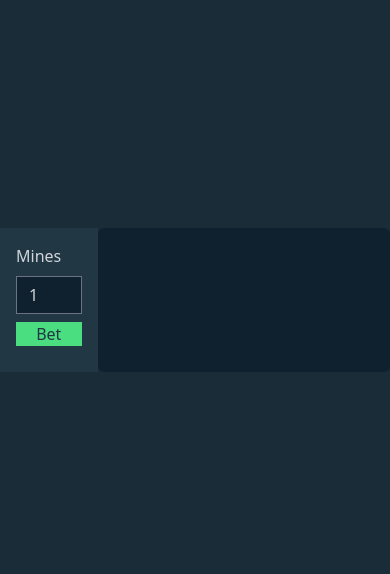
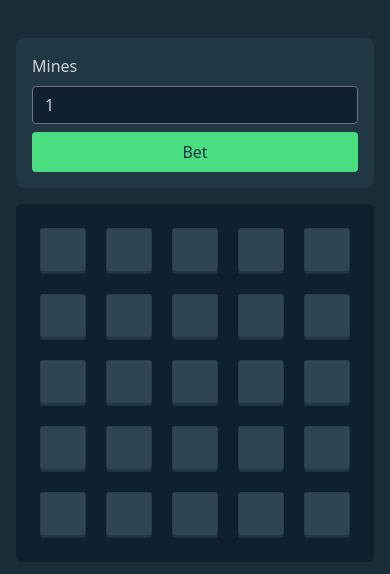
Before and after one commit to mohithingorani/Mines-Game-Stake, a Next.js app: page / in a window 390 px wide. Shown: the part 122-696 px from the top of the page. Built offline with nearby package versions, Linux system fonts and the light colour scheme.

Commit message:
made it responsive

```diff
--- a/src/app/page.tsx
+++ b/src/app/page.tsx
@@ -42,50 +42,49 @@ export default function Home() {
   };
 
   return (
-    //Full Page
-    <div className="h-screen w-full flex flex-col justify-center items-center bg-[#1A2C38]">
-      <div className=" grid grid-cols-4">
-        <div className="col-span-1  bg-[#213743]">
-          <div className="px-4 py-4 flex flex-col w-full max-w-md text-gray-300 gap-2">
+    <div className="h-screen w-full flex flex-col justify-center items-center bg-[#1A2C38] px-4">
+      <div className="w-full max-w-4xl grid grid-cols-1 md:grid-cols-4 gap-4">
+        <div className="md:col-span-1 bg-[#213743] p-4 rounded-lg">
+          <div className="flex flex-col text-gray-300 gap-2">
             <div>Mines</div>
             <input
               type="number"
               max="24"
               value={mines}
               onChange={(e) => setMines(Math.min(parseInt(e.target.value), 24))}
-              className="bg-[#0F212E] border w-full border-gray-500 text-gray-300 px-3 py-1.5"
+              className="bg-[#0F212E] border w-full border-gray-500 text-gray-300 px-3 py-1.5 rounded"
             />
             <button
-              className="bg-green-400 text-[#213743] w-full hover:bg-green-500"
+              className="bg-green-400 text-[#213743] w-full hover:bg-green-500 rounded py-2"
               onClick={startProgram}
             >
               Bet
             </button>
             {mines > 24 && (
-              <div className="text-red-500">Mines cannot exceed 24</div>
+              <div className="text-red-500 mt-2">Mines cannot exceed 24</div>
             )}
           </div>
 
           {lost && (
-            <div className="flex flex-col justify-center items-center">
-              <div className="text-white text-4xl">You lost!</div>
+            <div className="flex flex-col justify-center items-center mt-4">
+              <div className="text-white text-2xl md:text-4xl">You lost!</div>
               <button
                 onClick={() => {
                   setRestart(!restart);
                   setLost(false);
                 }}
                 type="button"
-                className="w-32 mt-4 text-white bg-blue-700 hover:bg-blue-800 focus:outline-none font-medium rounded-full text-sm px-5 py-2.5 text-center"
+                className="w-full md:w-32 mt-4 text-white bg-blue-700 hover:bg-blue-800 focus:outline-none font-medium rounded-full text-sm px-5 py-2.5 text-center"
               >
                 Retry
               </button>
             </div>
           )}
         </div>
-        <div className="col-span-3 bg-[#0F212E] grid px-32 py-8 rounded-md">
-          <div className="grid grid-cols-5 ">
+        <div className="md:col-span-3 bg-[#0F212E] grid rounded-md">
+          <div className="grid grid-cols-5 gap-1 p-4 md:p-8">
             {boxes.map((value, index) => (
-              <div key={index} className="p-2">
+              <div key={index} className="flex justify-center items-center p-2">
                 <Box
                   onClick={() => {
                     if (!lost) handleClick(index);
```
